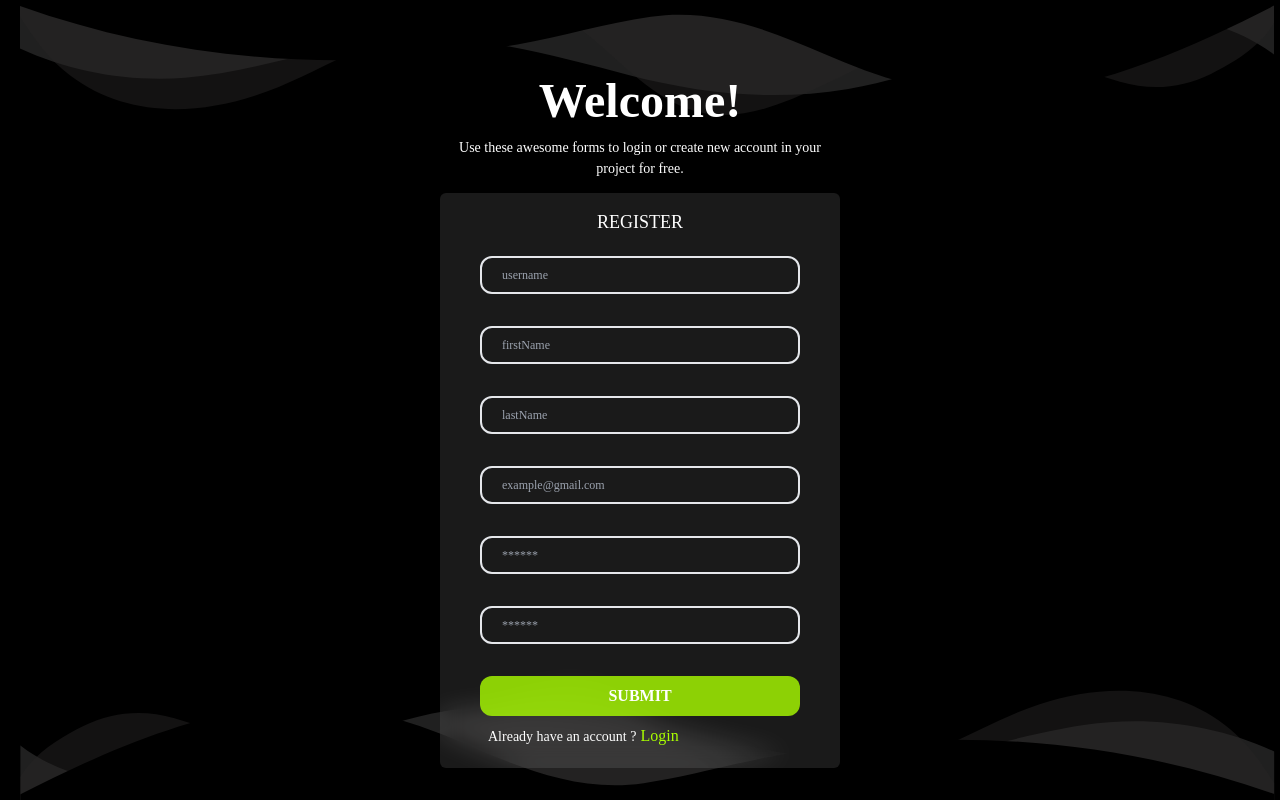
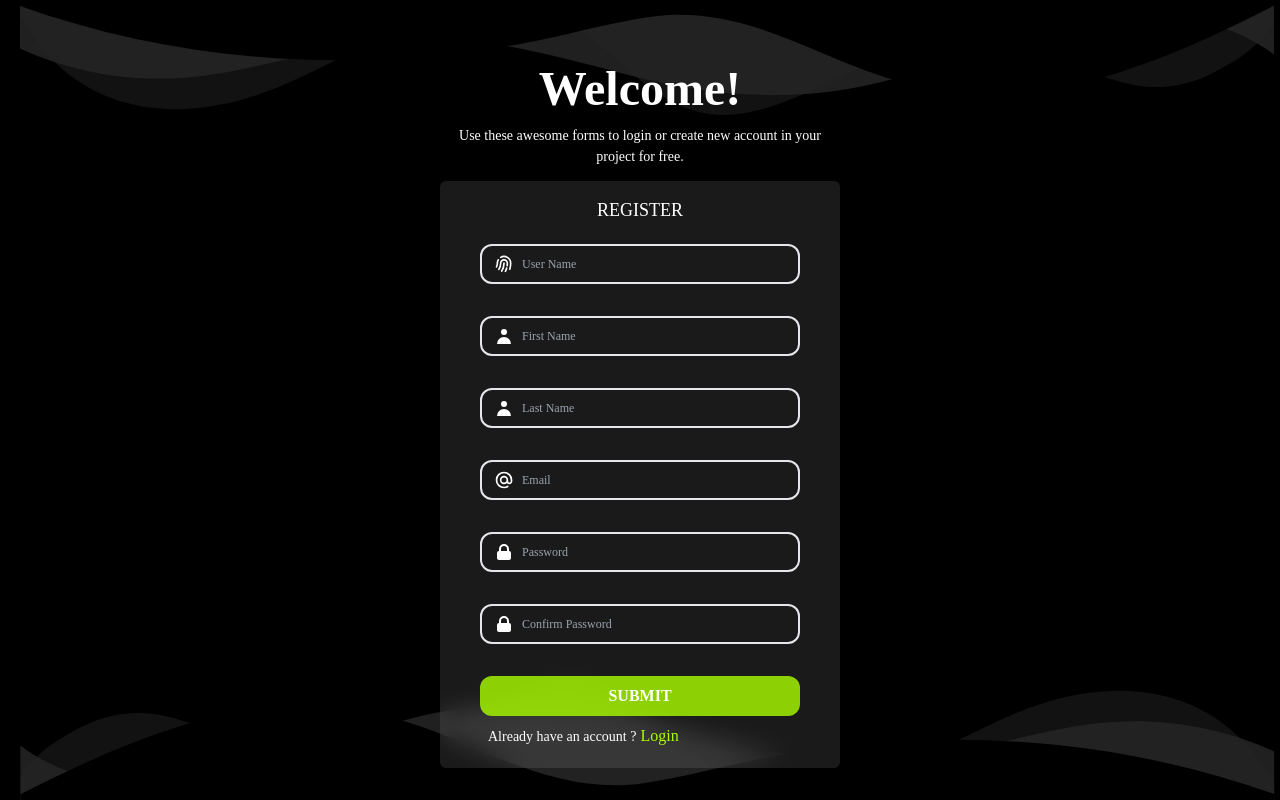
Before and after one commit to asindu99/bethel-dashboard-demo-react.js, a React (Create React App) app: page /register in a window 1280 px wide. Built offline with nearby package versions, Linux system fonts and the light colour scheme; a web font is replaced by a local one.

Commit message:
Updated Content

```diff
--- a/src/components/Login_Register/Register.jsx
+++ b/src/components/Login_Register/Register.jsx
@@ -134,62 +134,95 @@ function Register() {
         <form onSubmit={handleSubmit} className='px-10 py-5'>
 
       <div className='flex items-center px-3 py-2 border-2 mt-8mb-4 rounded-xl'>
+      <svg xmlns="http://www.w3.org/2000/svg" class="h-5 w-5 text-white" fill="none"
+          viewBox="0 0 24 24" stroke="currentColor">
+          <path stroke-linecap="round" stroke-linejoin="round" stroke-width="2"
+            d="M12 11c0 3.517-1.009 6.799-2.753 9.571m-3.44-2.04l.054-.09A13.916 13.916 0 008 11a4 4 0 118 0c0 1.017-.07 2.019-.203 3m-2.118 6.844A21.88 21.88 0 0015.171 17m3.839 1.132c.645-2.266.99-4.659.99-7.132A8 8 0 008 4.07M3 15.364c.64-1.319 1-2.8 1-4.364 0-1.457.39-2.823 1.07-4" />
+        </svg>
         <input class="pl-2 outline-none border-none bg-transparent text-white text-[12px] relative"
           type="text"
           name="username"
-          placeholder='username'
+          placeholder='User Name'
           autoComplete='off'
           onChange={handleChange}
         />
-          {errors.username && <span className='absolute text-sm text-red-600 bottom-[450px] '>{errors.username}</span>}
+          {errors.username && <span className='absolute text-sm text-red-600 bottom-[460px] '>{errors.username}</span>}
       </div>
 
       <div className='flex items-center px-3 py-2 mt-8 mb-4 border-2 rounded-xl'>
+      <svg xmlns="http://www.w3.org/2000/svg" class="h-5 w-5 text-white" viewBox="0 0 20 20"
+        fill="currentColor">
+        <path fill-rule="evenodd" d="M10 9a3 3 0 100-6 3 3 0 000 6zm-7 9a7 7 0 1114 0H3z"
+          clip-rule="evenodd" />
+          </svg>
         <input class="pl-2 outline-none border-none bg-transparent text-white text-[12px] relative"
           type="text"
           name="firstName"
-          placeholder='firstName'
+          placeholder='First Name'
           autoComplete='off'
           onChange={handleChange}
         />
-          {errors.firstName && <span className='absolute text-sm text-red-600 bottom-[380px] '>{errors.firstName}</span>}
+          {errors.firstName && <span className='absolute text-sm text-red-600 bottom-[386px] '>{errors.firstName}</span>}
       </div>
 
       <div className='flex items-center px-3 py-2 mt-8 mb-4 border-2 rounded-xl'>
+      <svg xmlns="http://www.w3.org/2000/svg" class="h-5 w-5 text-white" viewBox="0 0 20 20"
+        fill="currentColor">
+        <path fill-rule="evenodd" d="M10 9a3 3 0 100-6 3 3 0 000 6zm-7 9a7 7 0 1114 0H3z"
+          clip-rule="evenodd" />
+
+          </svg>
         <input class="pl-2 outline-none border-none bg-transparent text-white text-[12px] relative"
           type="text"
           name="lastName"
-          placeholder='lastName'
+          placeholder='Last Name'
           autoComplete='off'
           onChange={handleChange}
         />
-          {errors.lastName && <span className='absolute text-sm text-red-600 bottom-[312px] mt-8'>{errors.lastName}</span>}
+          {errors.lastName && <span className='absolute text-sm text-red-600 bottom-[316px] mt-8'>{errors.lastName}</span>}
       </div>
 
       <div className='flex items-center px-3 py-2 mt-8 mb-4 border-2 rounded-xl'>
+      <svg xmlns="http://www.w3.org/2000/svg" class="h-5 w-5 text-white" fill="none"
+            viewBox="0 0 24 24" stroke="currentColor">
+            <path stroke-linecap="round" stroke-linejoin="round" stroke-width="2"
+              d="M16 12a4 4 0 10-8 0 4 4 0 008 0zm0 0v1.5a2.5 2.5 0 005 0V12a9 9 0 10-9 9m4.5-1.206a8.959 8.959 0 01-4.5 1.207" />
+      </svg>
         <input  class="pl-2 outline-none border-none bg-transparent text-white text-[12px] relative"
           type="email"
           name="email"
-          placeholder='example@gmail.com'
+          placeholder='Email'
           autoComplete='off'
           onChange={handleChange}
         />
           {errors.email && <span className='absolute text-sm text-red-600 bottom-[245px]' >{errors.email}</span>}
       </div>
       <div className='flex items-center px-3 py-2 mt-8 mb-4 border-2 rounded-xl'>
+      <svg xmlns="http://www.w3.org/2000/svg" class="h-5 w-5 text-white" viewBox="0 0 20 20"
+              fill="currentColor">
+              <path fill-rule="evenodd"
+                d="M5 9V7a5 5 0 0110 0v2a2 2 0 012 2v5a2 2 0 01-2 2H5a2 2 0 01-2-2v-5a2 2 0 012-2zm8-2v2H7V7a3 3 0 016 0z"
+                clip-rule="evenodd" />
+            </svg>
         <input class="pl-2 outline-none border-none bg-transparent text-white text-[12px] relative"
           type="password"
           name="password"
-          placeholder='******'
+          placeholder="Password"
           onChange={handleChange}
         />
           {errors.password && <span className='absolute text-sm text-red-600 bottom-[175px]'>{errors.password}</span>}
       </div>
       <div className='flex items-center px-3 py-2 mt-8 mb-4 border-2 rounded-xl'>
+      <svg xmlns="http://www.w3.org/2000/svg" class="h-5 w-5 text-white" viewBox="0 0 20 20"
+              fill="currentColor">
+              <path fill-rule="evenodd"
+                d="M5 9V7a5 5 0 0110 0v2a2 2 0 012 2v5a2 2 0 01-2 2H5a2 2 0 01-2-2v-5a2 2 0 012-2zm8-2v2H7V7a3 3 0 016 0z"
+                clip-rule="evenodd" />
+      </svg>
         <input class="pl-2 outline-none border-none bg-transparent text-white text-[12px] relative"
           type="password"
           name="confirmPassword"
-          placeholder='******'
+          placeholder='Confirm Password'
           onChange={handleChange}
         />
           {errors.confirmPassword && <span className='absolute text-sm text-red-600 bottom-[105px]'>{errors.confirmPassword}</span>}
```
